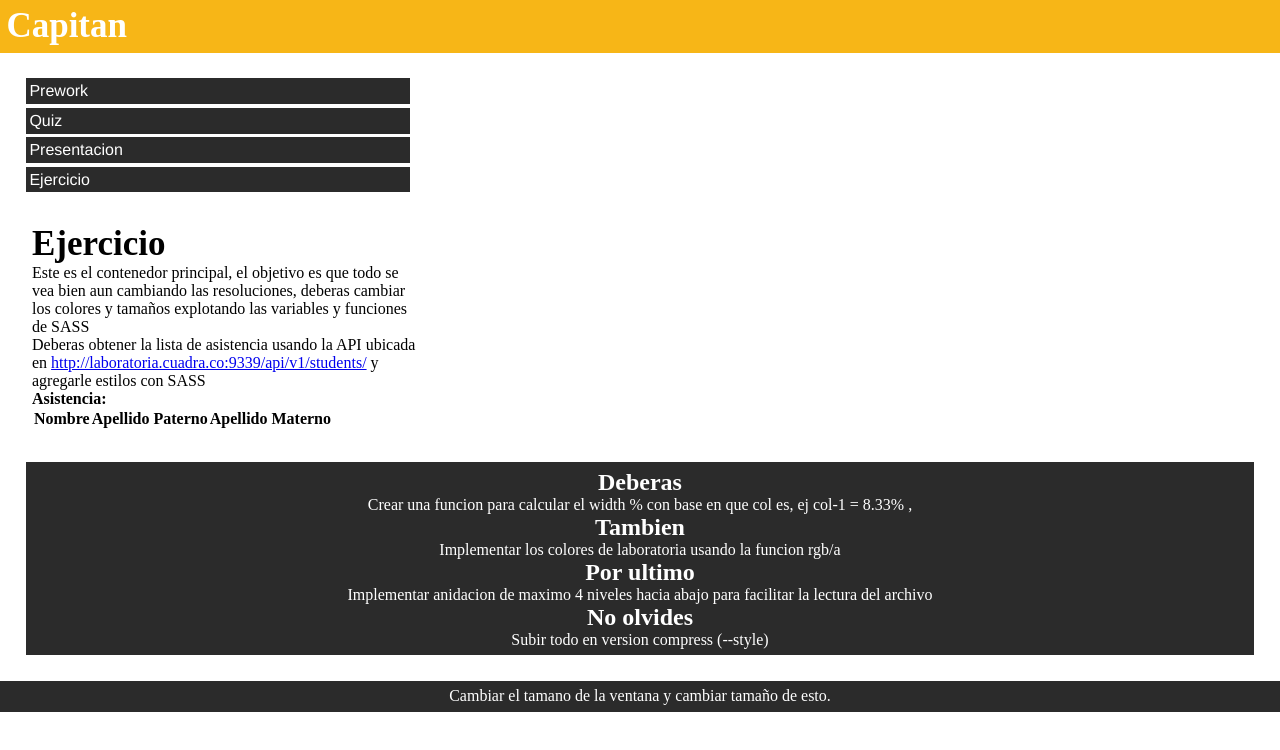
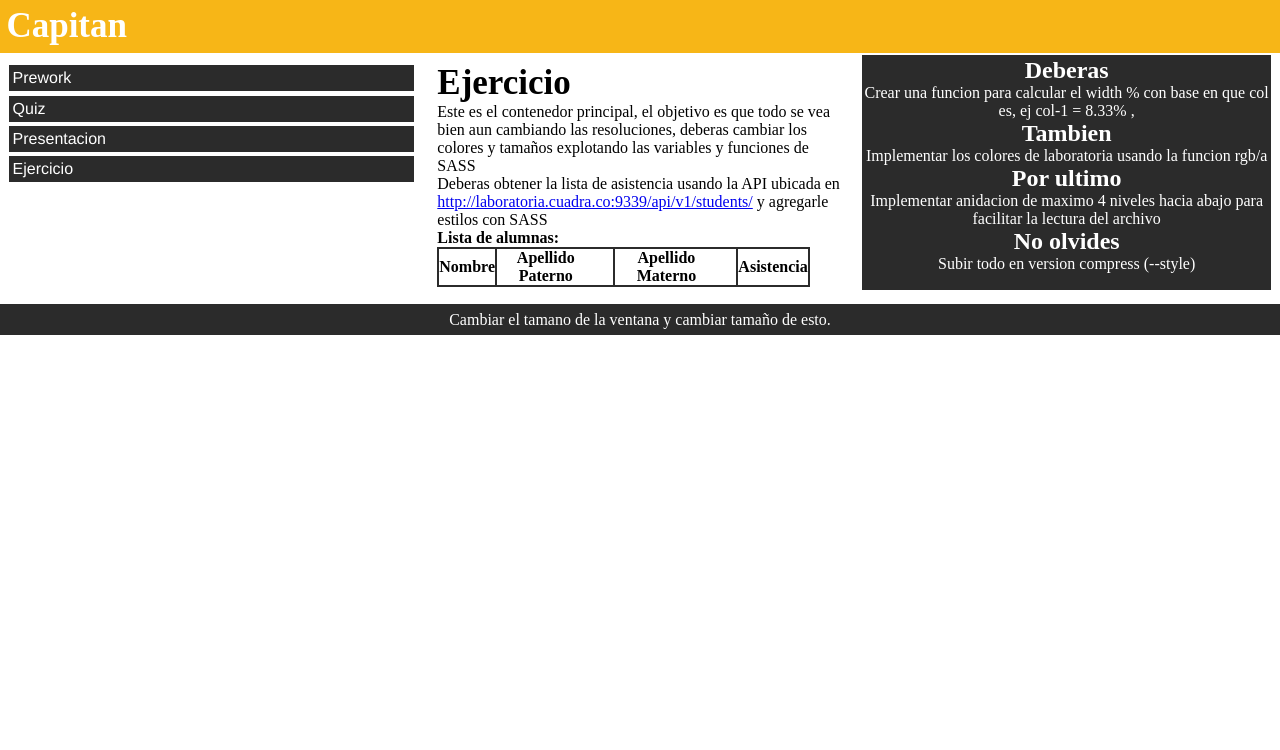
Before and after one commit to AnaSalazar/sassCapitan, a plain HTML site: page index.html in a window 1280 px wide. Drawn offline with Linux system fonts and the light colour scheme; no server answers.

Commit message:
Agregados estilos de tabla y funcionando a la mitad la vista en diferentes resoluciones

```diff
--- a/assets/js/app.js
+++ b/assets/js/app.js
@@ -23,10 +23,11 @@ var mostrarAlumnas = function(alumna){
   $apellidoPaternoTd.text($apellidoPaterno);
   var $apellidoMaternoTd = $("<td />");
   $apellidoMaternoTd.text($apellidoMaterno);
-
+  var checkbox = $("<input type='checkbox' />");
   $tr.append($nombreTd);
   $tr.append($apellidoPaternoTd);
   $tr.append($apellidoMaternoTd);
+  $tr.append(checkbox);
 
   listaAlumnas.append($tr);
 }
--- a/index.html
+++ b/index.html
@@ -11,9 +11,9 @@
         <h1>Capitan</h1>
       </nav>
 
-      <div>
+      <div class="total-container">
 
-        <div class="menu responsive container">
+        <div class="menu container">
           <ul>
             <li>Prework</li>
             <li>Quiz</li>
@@ -22,17 +22,18 @@
           </ul>
         </div>
 
-        <div class="main-container responsive container">
+        <div class="main-container container">
           <h1>Ejercicio</h1>
           <p>Este es el contenedor principal, el objetivo es que todo se vea bien aun cambiando las resoluciones, deberas cambiar los colores y tamaños explotando las variables y funciones de SASS</p>
           <p>Deberas obtener la lista de asistencia usando la API ubicada en <a href="http://laboratoria.cuadra.co:9339/api/v1/students/">http://laboratoria.cuadra.co:9339/api/v1/students/</a> y agregarle estilos con SASS</p>
 
-          <h4>Asistencia: </h4>
+          <h4>Lista de alumnas: </h4>
           <table>
             <thead>
               <th>Nombre</th>
               <th>Apellido Paterno</th>
               <th>Apellido Materno</th>
+              <th>Asistencia</th>
             </thead>
             <tbody id="listaAlumnas">
 
@@ -40,7 +41,6 @@
           </table>
         </div>
 
-        <div>
         <div class="aside container">
           <h2>Deberas</h2>
           <p>Crear una funcion para calcular el width % con base en que col es, ej col-1 = 8.33% , </p>
@@ -50,7 +50,6 @@
           <p>Implementar anidacion de maximo 4 niveles hacia abajo para facilitar la lectura del archivo</p>
           <h2>No olvides</h2>
           <p>Subir todo en version compress (--style)</p>
-          </div>
         </div>
 
       </div>
--- /dev/null
+++ b/src/scss/_mixin.scss
@@ -0,0 +1,13 @@
+@mixin li ($percent) {
+  background: $container-gray;
+  color: $font-color-white;
+  padding: $percent;
+  margin-top: $percent;
+  font-family: $helvetica;
+}
+
+@mixin table {
+  padding-right: 5%;
+  border: 2px solid $container-gray;
+  border-collapse: collapse;
+}
--- /dev/null
+++ b/src/scss/_variables.scss
@@ -0,0 +1,9 @@
+$container-yellow: rgb(247, 182, 23);
+$container-gray: rgb(43, 43, 43);
+$font-color-white: white;
+$font-size-big: 35px;
+$helvetica: helvetica;
+$space-percent: .5%;
+$col-3: 30%;
+$col-6: 50%;
+$col-12: 100%;
--- a/src/scss/style.scss
+++ b/src/scss/style.scss
@@ -1,20 +1,5 @@
-$container-yellow: rgb(247, 182, 23);
-$container-gray: rgb(43, 43, 43);
-$font-color-white: white;
-$font-size-big: 35px;
-$helvetica: helvetica;
-$space-percent: .5%;
-$col-3: 30%;
-$col-6: 50%;
-$col-12: 100%;
-
-@mixin li ($percent) {
-  background: $container-gray;
-  color: $font-color-white;
-  padding: $percent;
-  margin-top: $percent;
-  font-family: $helvetica;
-}
+@import "variables";
+@import "mixin";
 
 *{
   margin: 0;
@@ -24,6 +9,11 @@ $col-12: 100%;
 .container {
   width: 95%;
   margin: 2%;
+}
+
+.total-container {
+  display: grid;
+  grid-template-columns: 1fr 1fr 1fr;
 }
 
 nav {
@@ -54,6 +44,19 @@ nav {
   }
 }
 
+table {
+  @include table;
+  td {
+    @include table;
+    &:hover {
+      background: $container-yellow;
+    }
+  }
+  th {
+    @include table;
+  }
+}
+
 .aside {
   background: $container-gray;
   color: $font-color-white;
@@ -65,13 +68,3 @@ nav {
 footer {
   @extend .aside;
 }
-
-@media screen and (max-width: 320px) {
-  .responsive {
-    width: $col-12; } }
-@media screen and (min-width: 720px) {
-  .responsive {
-    width: $col-6; } }
-@media screen and (min-width: 1200px) {
-  .responsive {
-    width: $col-3; } }
```
Also changed, not shown: assets/css/style.css, 1 other file. Lines whose indentation alone changed are shown as unchanged.
